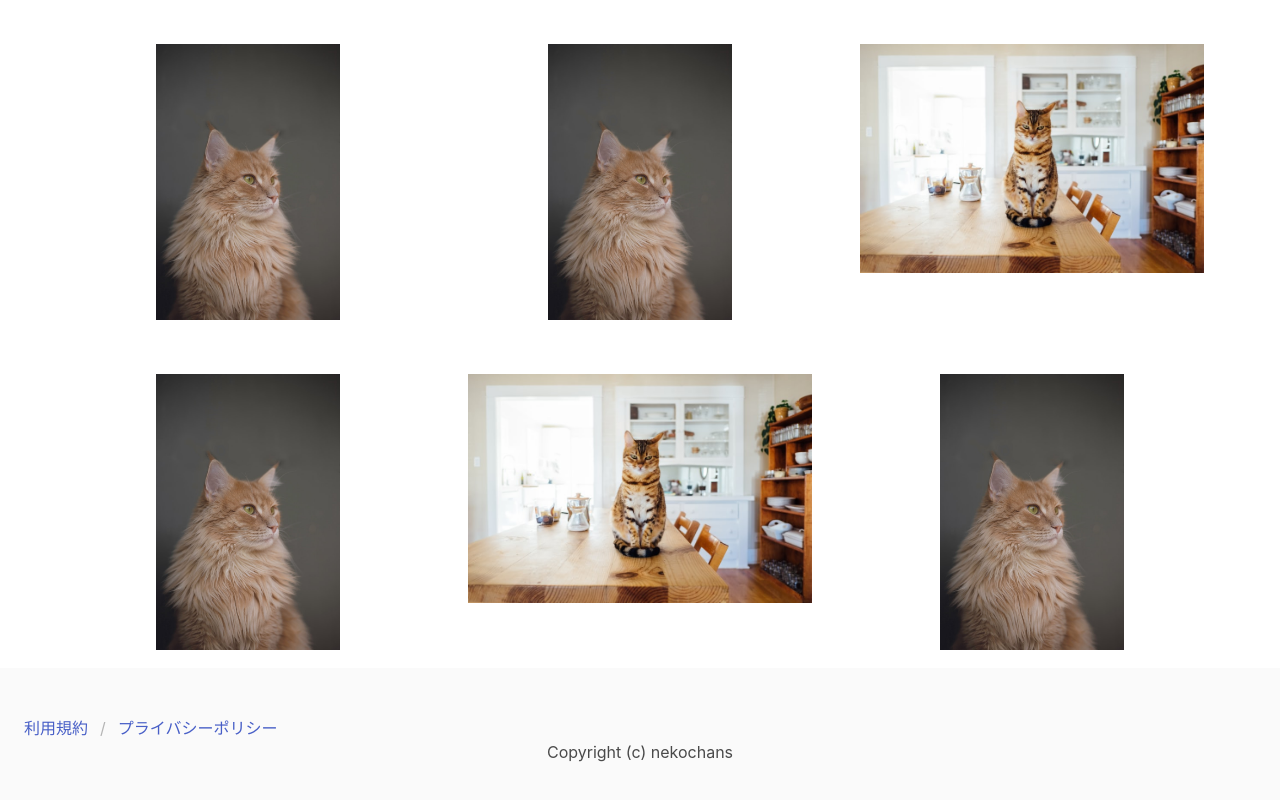
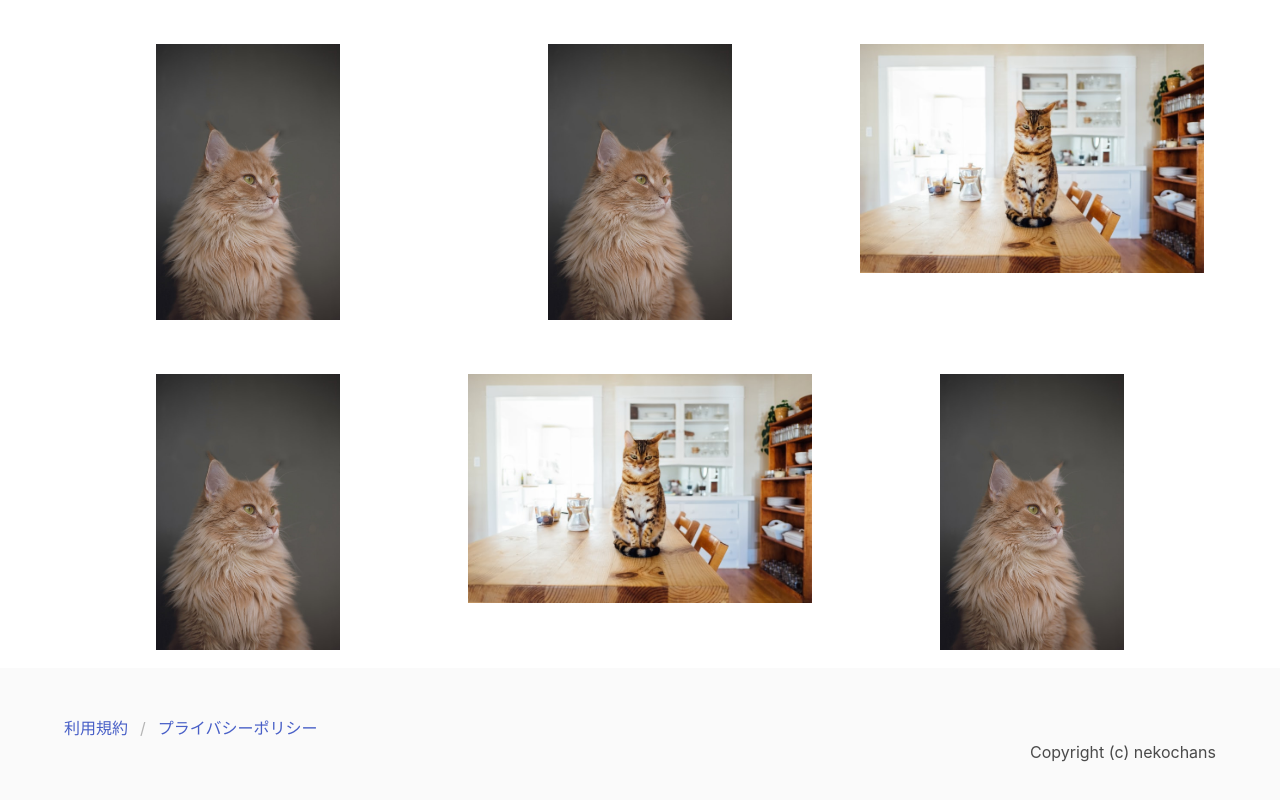
Before and after one commit to nekochans/lgtm-cat-frontend, a Next.js app: page / in a window 1280 px wide. Shown: the part 410-1210 px from the top of the page. Built offline with nearby package versions, Linux system fonts and the light colour scheme; no server answers.

Commit message:
:sparkles: #29 Footerのスタイルを変更

```diff
--- a/src/components/Footer.tsx
+++ b/src/components/Footer.tsx
@@ -7,6 +7,7 @@ type Props = {
 
 const Footer: React.FC<Props> = ({ termsLink, privacyLink }: Props) => (
   <footer className="footer">
+    <div className="container">
       <div className="level-left">
         <div className="level-item breadcrumb">
           <ul>
@@ -15,8 +16,11 @@ const Footer: React.FC<Props> = ({ termsLink, privacyLink }: Props) => (
           </ul>
         </div>
       </div>
+      <div className="level-right">
         <div className="content has-text-centered">
           <p>Copyright (c) nekochans</p>
+        </div>
+      </div>
     </div>
   </footer>
 );
```
Also changed, not shown: 1 other file (tests, documents, lock files or other folders). Lines whose indentation alone changed are shown as unchanged.
